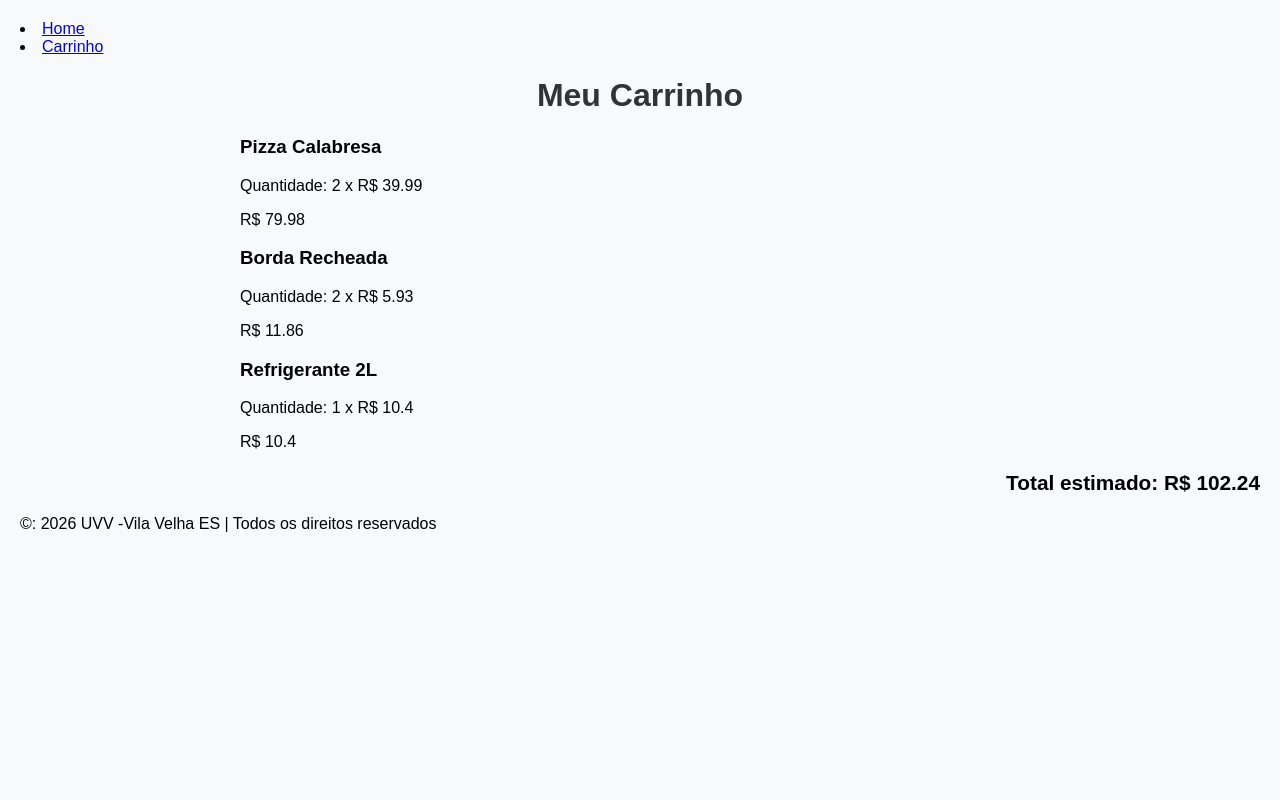
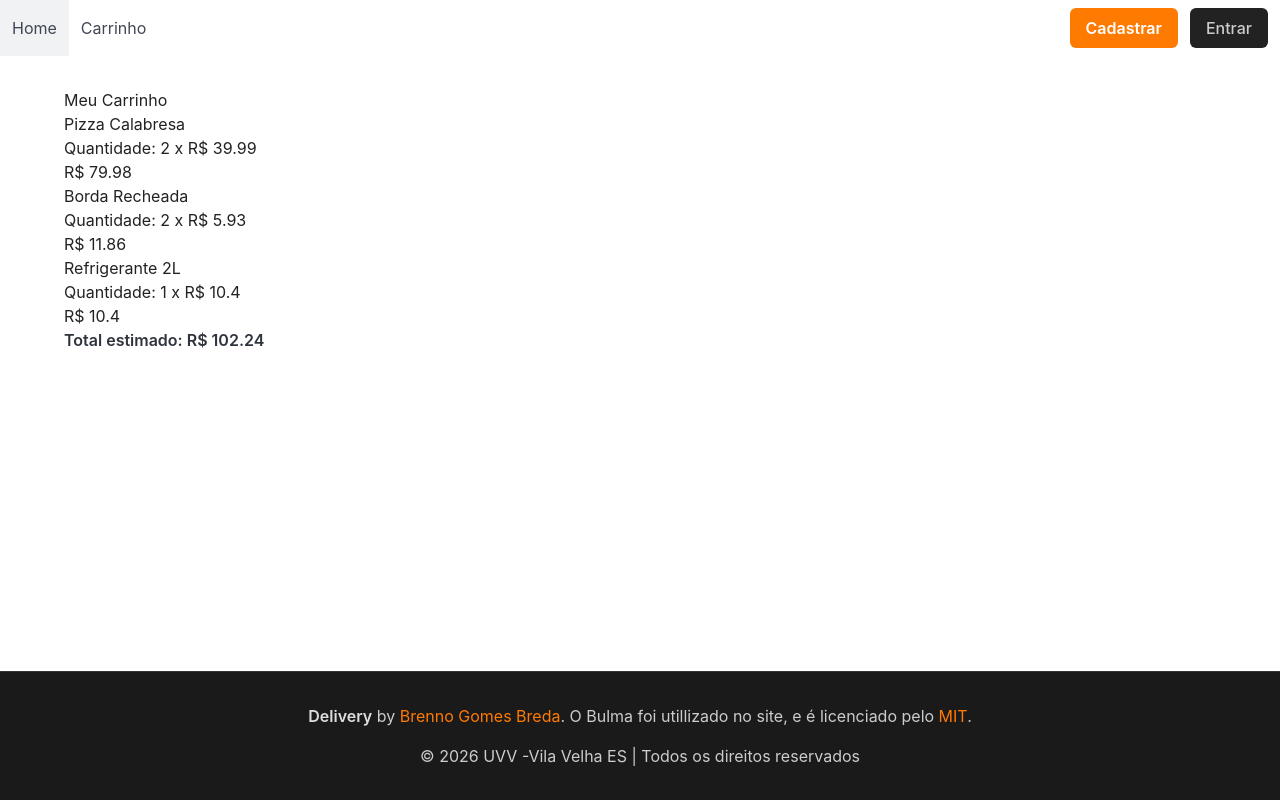
Before and after one commit to brenno1206/DELIVERY, a Flask app: page /carrinho in a window 1280 px wide. Run offline with Flask 3, Linux system fonts and the light colour scheme.

Commit message:
Add files via upload

```diff
--- a/app.py
+++ b/app.py
@@ -15,7 +15,7 @@ def create_app():
     return app
 
 
-# py .\make_env.pys
+# py .\make_env.py
 # .\venv\Scripts\activate
 # invoke install
 # $env:FLASK_DEBUG=1
--- a/static/css/style.css
+++ b/static/css/style.css
@@ -1,47 +1,95 @@
+:root {
+    --primary: #ff7a00;
+  }
+
+  .button.is-primary {
+    background-color: var(--primary);
+    border-color: var(--primary);
+    color: #fff;
+  }
+
+  .button.is-light {
+    background-color: #222222;
+    color:#cccccc
+  }
+  .button.is-light:hover {
+    background-color: #1a1a1a;
+    color: #dddddd;
+  }
+
+  .button.is-primary:hover {
+    background-color: #e66d00;
+    border-color: #e66d00;
+  }
 
   body {
-                font-family: Arial, sans-serif;
-                margin: 20px;
-                background: #f8f9fa;
+    color: #222222;
   }
-            h1 { color: #333; text-align: center; }
-                .itens-carrinho {
-                list-style: none;
-                padding: 0;
-                max-width: 800px;
-                margin: 0 auto 20px;
+  html, body {
+    height: 100%;
+    margin: 0;
   }
-            .item-carrinho {
+
+  a {
+    color: var(--primary);
+  }
+
+  footer a:hover {
+    color: #e66d00;
+  }
+
+  .page {
+    min-height: 100vh;
     display: flex;
-                justify-content: space-between;
-                align-items: center;
-                padding: 16px;
-                border-bottom: 1px solid #ddd;
-                background: white;
-                margin-bottom: 8px;
-                border-radius: 6px;
-                box-shadow: 0 1px 3px rgba(0,0,0,0.1);
+    flex-direction: column;
   }
-            .info-produto { flex: 3; }
-            .info-produto h3 { margin: 0 0 4px; color: #2c3e50; }
-            .info-produto p { margin: 0; color: #7f8c8d; }
-            .preco { flex: 1; text-align: right; font-weight: bold; color: #27ae60; }
-            .vazio {
-                color: #888;
-                font-style: italic;
-                padding: 40px;
-                text-align: center;
-                background: #f9f9f9;
-                border: 2px dashed #ccc;
-                border-radius: 8px;
-                max-width: 600px;
-                margin: 0 auto;
+
+  .main-content {
+    flex: 1;
+    margin: 2rem auto;
+    max-width: 1200px;
+    width: 90%;
+    display: flex;
+    flex-direction: column;
   }
-            .total {
-                text-align: right;
-                font-size: 1.3em;
-                margin: 20px 0;
-                max-width: 800px;
-                margin-left: auto;
+
+  .footer {
+    background-color: #1a1a1a;
+    color: #cccccc;
+    padding: 2rem 1.5rem;
+    border-top: 1px solid #333;
   }
-            .voltar { text-align: center; margin-top: 30px; }
+
+  .footer a {
+    color: var(--primary);
+  }
+  .footer a:hover {
+    color: #ffa64d;
+  }
+
+  .footer-strong {
+    color : #dddddd;
+  }
+
+  .username {
+    color: var(--primary);
+  }
+  .card-header-title {
+    justify-content: center;
+  }
+
+  .promocao-card {
+    margin-top: auto;
+    margin-bottom: 1rem;
+
+    /* Adicione estas linhas: */
+    border-radius: 8px; /* Opcional: deixa as pontas arredondadas para combinar com a sombra */
+    box-shadow: 0 0 15px rgba(0, 0, 0, 0.2);
+    transition: transform 0.2s; /* Opcional: para um efeito suave ao passar o mouse */
+  }
+
+  /* Opcional: Efeito de destaque quando o mouse passa por cima */
+  .promocao-card:hover {
+    box-shadow: 0 0 25px rgba(0, 0, 0, 0.3);
+    transform: translateY(-2px);
+  }
--- a/templates/main/base.html
+++ b/templates/main/base.html
@@ -5,26 +5,30 @@
         <meta charset="UTF-8">
         <meta name="viewport" content="width=device-width, initial-scale=1.0">
         <title>{% block title %}Delivery UVV{% endblock %}</title>
-        {% block css %} {% endblock %}
+        {% block css %}
+        <link rel="stylesheet" href="https://cdn.jsdelivr.net/npm/bulma@1.0.4/css/bulma.min.css">
+        <link rel="stylesheet" href="/static/css/style.css">
+        {% endblock %}
+
     {% endblock %}
 </head>
 <body>
+    <div class="page">
         <header>
-        <nav>
             {% block navbar %}
                 {% include 'main/partials/navbar.html'   %}
             {% endblock %}
-        </nav>
         </header>
-    <main>
+        <main class="main-content">
             {% block content %}
                 <!-- Conteudo Principal que será renderizado-->
             {% endblock %}
         </main>
-    <footer>
+        <footer class="footer">
             {% block footer %}
                 {% include 'main/partials/footer.html'   %}
             {% endblock %}
         </footer>
+    </div>
 </body>
 </html>
--- a/templates/main/carrinho.html
+++ b/templates/main/carrinho.html
@@ -4,10 +4,6 @@
     {% block titulo %}
     {{ titulo | default("Meu Carrinho")}}
     {% endblock %}
-    {% block css %}
-        <link rel="stylesheet" href="static/css/style.css">
-    {% endblock %}
-
 
 {% block content %}
 
--- a/templates/main/partials/footer.html
+++ b/templates/main/partials/footer.html
@@ -1 +1,9 @@
-<p>&copy: 2026  UVV -Vila Velha ES | Todos os direitos reservados</p>
+
+    <div class="content has-text-centered">
+      <p>
+        <strong class="footer-strong">Delivery</strong> by <a href="https://github.com/brenno1206">Brenno Gomes Breda</a>.
+        O Bulma foi utillizado  no site, e é licenciado pelo
+        <a href="https://opensource.org/license/mit">MIT</a>.
+      </p>
+      <p>&copy; 2026  UVV -Vila Velha ES | Todos os direitos reservados</p>
+    </div>
--- a/templates/main/partials/navbar.html
+++ b/templates/main/partials/navbar.html
@@ -1,2 +1,29 @@
-<li><a href="/">Home</a></li>
-<li><a href="/carrinho">Carrinho</a></li>
+<nav class="navbar" role="navigation" aria-label="main navigation">
+
+    <div id="navbarBasicExample" class="navbar-menu">
+      <div class="navbar-start">
+        <a class="navbar-item" href="/">
+          Home
+        </a>
+
+        <a class="navbar-item" href="/carrinho">
+          Carrinho
+        </a>
+
+      </div>
+
+
+      <div class="navbar-end">
+        <div class="navbar-item">
+          <div class="buttons">
+            <a class="button is-primary">
+              <strong>Cadastrar</strong>
+            </a>
+            <a class="button is-light">
+              Entrar
+            </a>
+          </div>
+        </div>
+      </div>
+    </div>
+  </nav>
```
Also changed, not shown: templates/main/index.html (+3 -12 lines), templates/main/partials/promocao.html (+10 -2 lines). Lines whose indentation alone changed are shown as unchanged.
